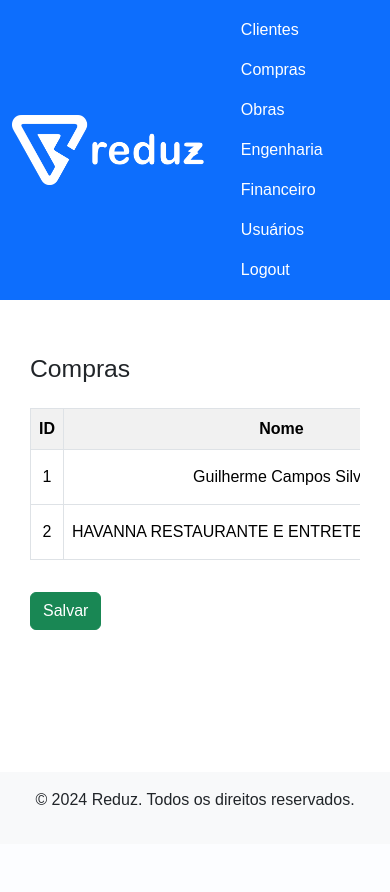
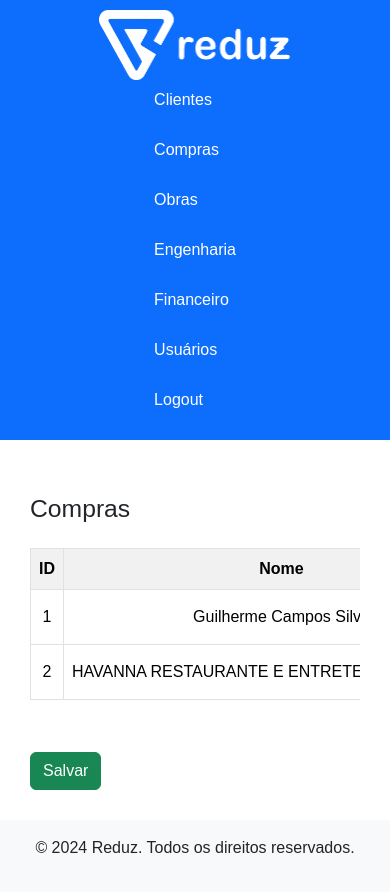
Before and after one commit to guiscg22/Reduz-Gestao, a Flask app: page /compras in a window 390 px wide. Before the commit the page ends 805 px from the top, so only its background shows below. Run offline with Flask 2, Linux system fonts and the light colour scheme; a user stored in the database is signed in; data comes from the database, SQL or seed files in the repository; data that the repository does not hold is empty; some libraries are stand-ins or nearby versions.

Commit message:
Update style.css

```diff
--- a/projeto - Copia/static/css/style.css
+++ b/projeto - Copia/static/css/style.css
@@ -204,3 +204,37 @@ footer {
     width: 50px;
     height: 50px;
 }
+
+/* Estilos para dispositivos móveis */
+@media (max-width: 767.98px) {
+    header .container {
+        flex-direction: column;
+        align-items: flex-start;
+    }
+    header nav ul {
+        flex-direction: column;
+        width: 100%;
+    }
+    header nav ul li {
+        margin-left: 0;
+        margin-bottom: 10px;
+    }
+    .form-inline {
+        display: block;
+        width: 100%;
+    }
+    .form-inline input,
+    .form-inline button {
+        width: 100%;
+        margin-bottom: 10px;
+    }
+    .table-responsive {
+        margin-bottom: 20px;
+    }
+    .table th, .table td {
+        white-space: normal;
+        text-overflow: clip;
+        overflow: visible;
+        word-wrap: break-word;
+    }
+}
```
